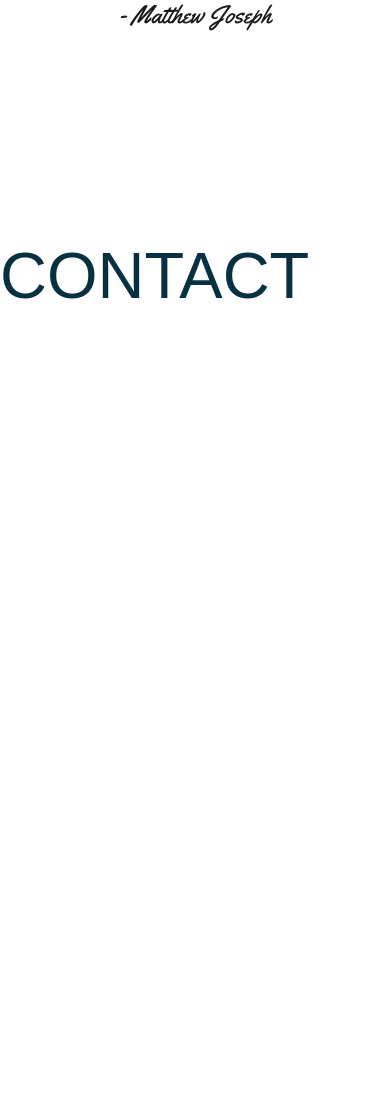
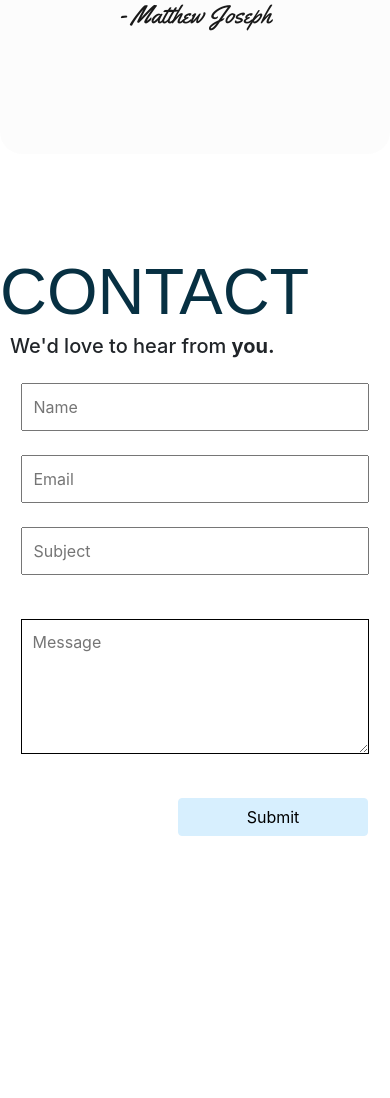
Before and after one commit to ikonCoder/CodeCreate.tech, a PHP site: page / in a window 390 px wide. Shown: the part 2286-3384 px from the top of the page. Before the commit the page ends 2585 px from the top, so only its background shows below. Run offline with PHP 8.4, Linux system fonts and the light colour scheme; some libraries are stand-ins or nearby versions.

Commit message:
mobile changes

```diff
--- a/css/breakpoints.css
+++ b/css/breakpoints.css
@@ -58,6 +58,7 @@
     text-align: left;
     color: #073042;
     padding-top: 0%;
+    margin-bottom: 0px;
   }
   #AboutMe-title-h2{
     padding-bottom: 10%;
@@ -65,12 +66,14 @@
     margin-right: 5px;
   }
   .about-me-container{
-    height: 75vh;
+    height: 65vh;
+    background-color: #c7c4c40f;
+    border-radius: 22px;
     /* margin-bottom: 10%; */
   }
   .awards-main-container{
     height: 100vh;
-    /* margin-top: 125px; */
+    margin-top: 100px;
   }
   .nameColor {
     text-align: center;
@@ -82,4 +85,32 @@
     padding-right: 5px;
     text-align: center;
   }
+  .name, .email, .subject, .message {
+    width: 89vw;
+    padding: 10px;
+    display: block;
+    margin-left: auto;
+    margin-right: auto;
+  }
+  .message{
+    margin-top: 20px;
+    height: 135px;
+  }
+  .contactUsTitle{
+    font-size: 20px;
+    margin-top: 5px;
+    margin-left: 10px;
+    margin-bottom: 25px;
+  }
+  .button {
+    margin-top: 5%;
+    margin-bottom: 10%;
+    margin-left: 0%;
+    margin-right: 22px;
+    float: right;
+    width: 190px;
+    background-color: #d7effe;
+    border-color: #d7effe;
+    color: black;
 }
+}
--- a/index.html
+++ b/index.html
@@ -119,24 +119,26 @@
 
     <section class="awards-main-container">
         <h3 id="Reviews-title">Contact</h3>
+        <h2 class="contactUsTitle">We'd love to hear from <b id="color">you.</b></h2>
 
-        <!-- <div class="award-container">
-            <blockquote>"Matthew and his team were so professional. They were able to bring my website to life and attract customers to my business! I recommend 100% You can't go wrong with Code Create."<blockquote>
-            <p class='author'>Flavor Castle</p>
+        <div>
+            <form action="https://formspree.io/codecreatetech@gmail.com" method="POST" id="form">
+
+                <input class="name" type="text" name="name" placeholder="Name">
+                <br>
+
+                <input class="email" type="text" name="email" placeholder="Email">
+                <br>
+
+                <input class="subject"  type="text" name="subject" placeholder="Subject"></input>
+                <br>
+
+                <textarea class="message" type="text" name="message" placeholder="Message" ></textarea>
+                <br>
+                <div class="status"></div>
+                <button type="submit" class="button submit btn btn-success">Submit</button>
+            </form>
         </div>
-
-
-        <div class="award-container">
-            <blockquote>"Coffee being my passion, I needed a website that captured my passion and allowed my customers to experience the flavors of my coffee. Code Create was able to do that for me and my business."<blockquote>
-            <p class='author two'>Create Coffee</p>
-        </div>
-
-
-        <div class="award-container">
-                <blockquote>"
-                    Matthew did an awesome job communicating with the customer and really brings your ideas into reality. He made taking my graduation photos an effortless experience."<blockquote>
-                <p class='author three'>Jamie Halloway</p>
-        </div>	         -->
     </section>
 
 
```
